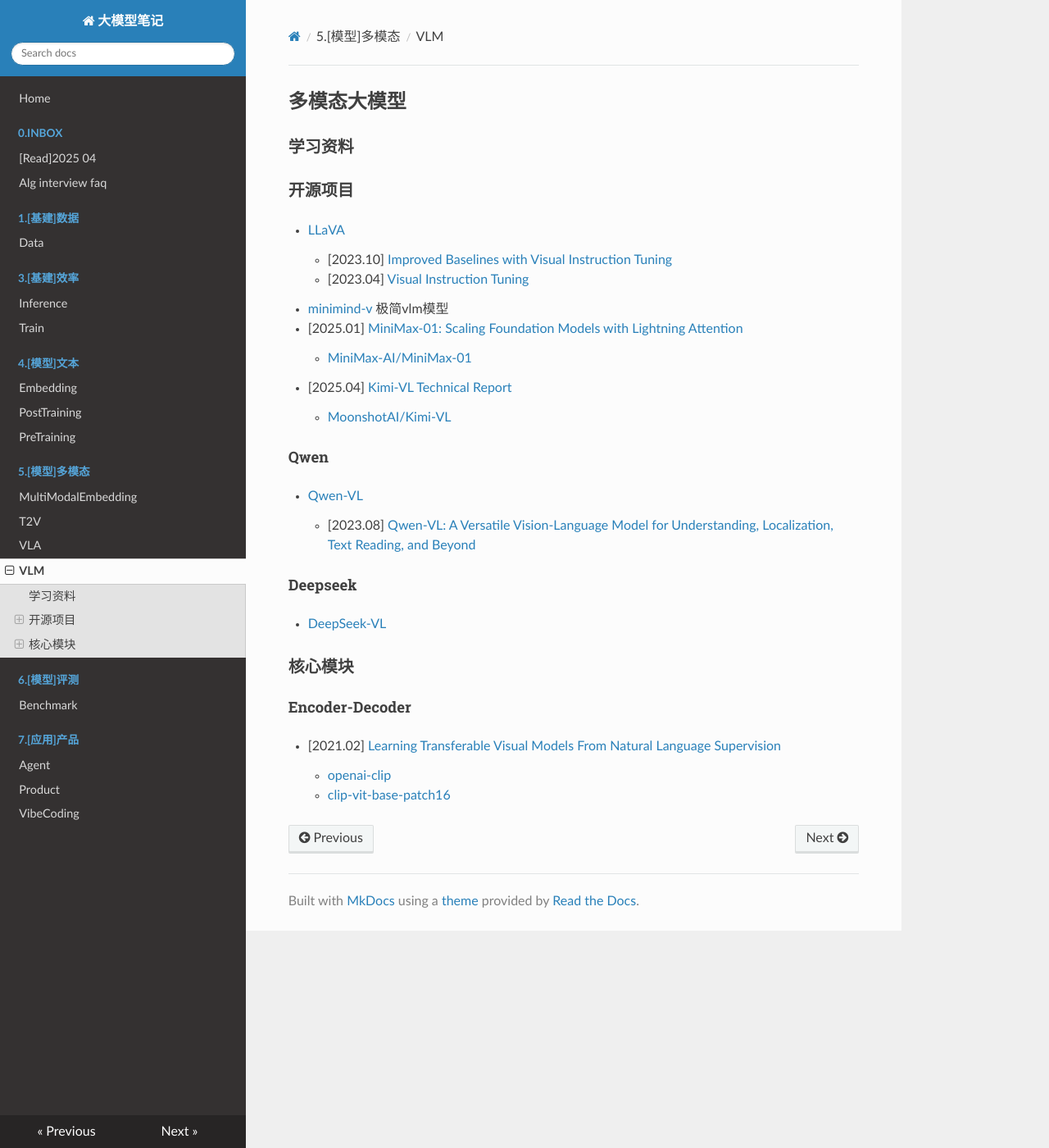
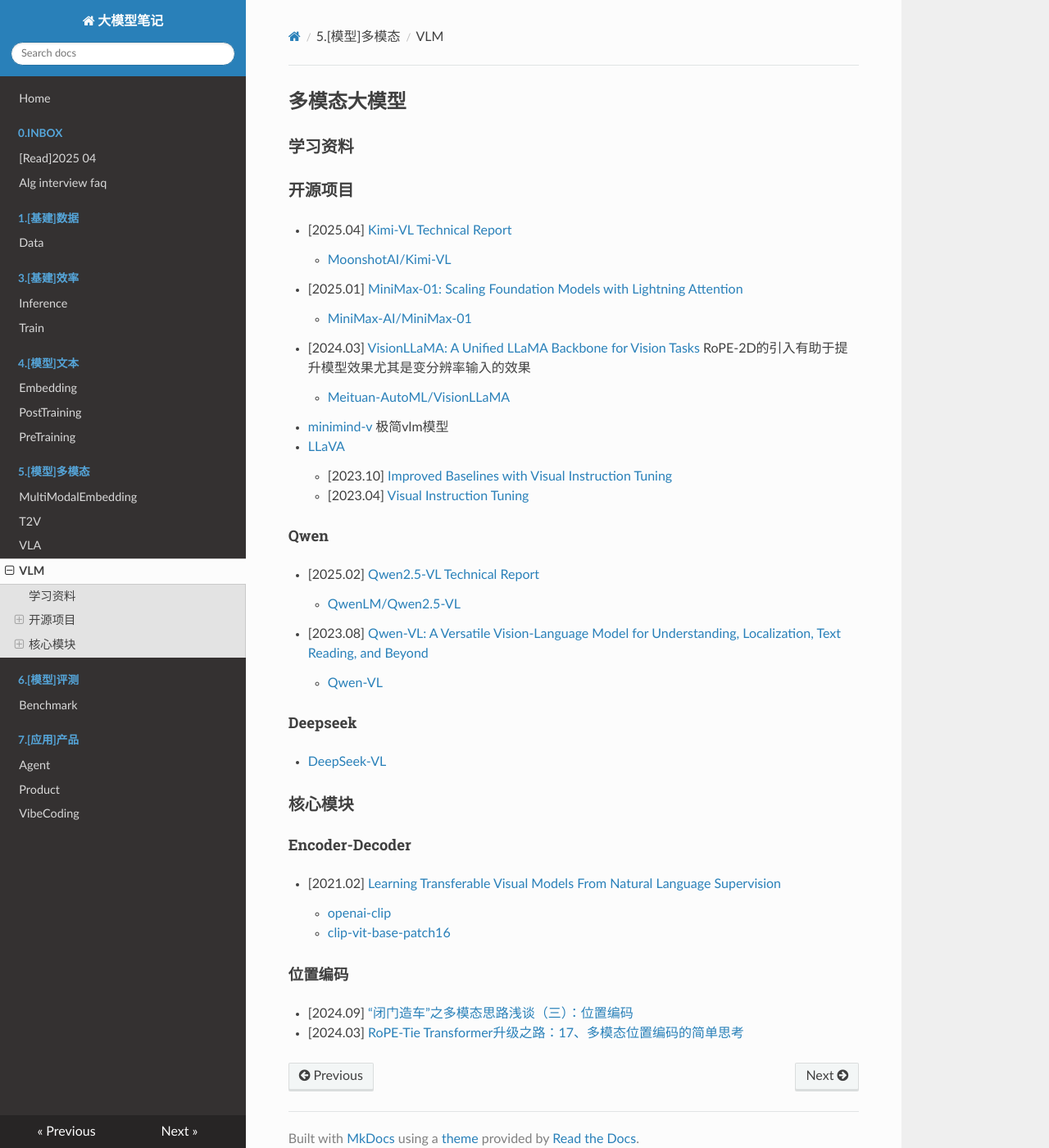
Before and after one commit to zyxdtk/LLM-Note, an MkDocs documentation site: the page built from docs/5.[模型]多模态/VLM.md, in a window 1280 px wide and 1400 px high. Shown: the whole window at 82% size. Built offline with MkDocs 1.6.1, drawn with Linux system fonts in a browser that asks for light colours; nearby versions of some CDN libraries.

```diff
--- a/docs/5.[模型]多模态/VLM.md
+++ b/docs/5.[模型]多模态/VLM.md
@@ -6,18 +6,27 @@
 
 ## 开源项目
 
+- [2025.04] [Kimi-VL Technical Report](https://arxiv.org/abs/2504.07491)
+    - [MoonshotAI/Kimi-VL](https://github.com/MoonshotAI/Kimi-VL)
+- [2025.01] [MiniMax-01: Scaling Foundation Models with Lightning Attention](https://arxiv.org/abs/2501.08313)
+    - [MiniMax-AI/MiniMax-01](https://github.com/MiniMax-AI/MiniMax-01)
+- [2024.03] [VisionLLaMA: A Unified LLaMA Backbone for Vision Tasks](https://arxiv.org/abs/2403.00522)  RoPE-2D的引入有助于提升模型效果尤其是变分辨率输入的效果
+    - [Meituan-AutoML/VisionLLaMA](https://github.com/Meituan-AutoML/VisionLLaMA)
+- [minimind-v](https://github.com/jingyaogong/minimind-v) 极简vlm模型
 - [LLaVA](https://github.com/haotian-liu/LLaVA)
     - [2023.10] [Improved Baselines with Visual Instruction Tuning](https://arxiv.org/abs/2310.03744)
     - [2023.04] [Visual Instruction Tuning](https://arxiv.org/abs/2304.08485)
-- [minimind-v](https://github.com/jingyaogong/minimind-v) 极简vlm模型
-- [2025.01] [MiniMax-01: Scaling Foundation Models with Lightning Attention](https://arxiv.org/abs/2501.08313)
-    - [MiniMax-AI/MiniMax-01](https://github.com/MiniMax-AI/MiniMax-01)
-- [2025.04] [Kimi-VL Technical Report](https://arxiv.org/abs/2504.07491)
-    - [MoonshotAI/Kimi-VL](https://github.com/MoonshotAI/Kimi-VL)
+
+
+
 
 ### Qwen
-- [Qwen-VL](https://github.com/QwenLM/Qwen-VL)
-    - [2023.08] [Qwen-VL: A Versatile Vision-Language Model for Understanding, Localization, Text Reading, and Beyond](https://arxiv.org/abs/2308.12966)
+
+
+- [2025.02] [Qwen2.5-VL Technical Report](https://arxiv.org/abs/2502.13923)
+    - [QwenLM/Qwen2.5-VL](https://github.com/QwenLM/Qwen2.5-VL)
+- [2023.08] [Qwen-VL: A Versatile Vision-Language Model for Understanding, Localization, Text Reading, and Beyond](https://arxiv.org/abs/2308.12966)
+    - [Qwen-VL](https://github.com/QwenLM/Qwen-VL)
 
 ### Deepseek
 
@@ -31,3 +40,8 @@
 - [2021.02] [Learning Transferable Visual Models From Natural Language Supervision](https://arxiv.org/abs/2103.00020)
     - [openai-clip](https://openai.com/index/clip/)
     - [clip-vit-base-patch16](https://huggingface.co/openai/clip-vit-base-patch16)
+
+### 位置编码
+
+- [2024.09] [“闭门造车”之多模态思路浅谈（三）：位置编码](https://spaces.ac.cn/archives/10352/comment-page-1)
+- [2024.03] [RoPE-Tie Transformer升级之路：17、多模态位置编码的简单思考](https://spaces.ac.cn/archives/10040)
```
Also changed, not shown: docs/3.[基建]效率/train.md (+1 -0 lines), docs/4.[模型]文本/PreTraining.md (+11 -0 lines), docs/6.[模型]评测/Benchmark.md (+8 -1 lines).
